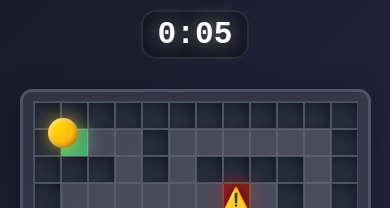
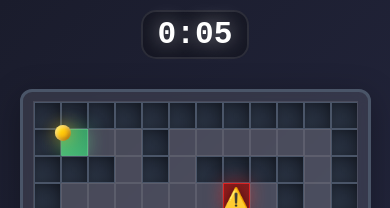
Before and after one commit to aesthytik/ai-maze-runner, a Next.js app: page / in a window 390 px wide. Shown: the top 208 px of the page. Built offline with nearby package versions, Linux system fonts and the light colour scheme.

Commit message:
Update player size calculation to use CSS variable for dynamic responsiveness

```diff
--- a/src/app/page.js
+++ b/src/app/page.js
@@ -449,6 +449,7 @@ export default function Home() {
           style={{
             top: `${playerPos.row * cellSize + cellSize / 2}px`,
             left: `${playerPos.col * cellSize + cellSize / 2}px`,
+            "--cell-size": `${cellSize}px`,
           }}
         />
       </div>
--- a/src/app/page.module.css
+++ b/src/app/page.module.css
@@ -112,8 +112,8 @@
 
 .player {
   position: absolute;
-  width: min(30px, 50%);
-  height: min(30px, 50%);
+  width: calc(var(--cell-size) * 0.6);
+  height: calc(var(--cell-size) * 0.6);
   border-radius: 50%;
   background: radial-gradient(
     circle at 30% 30%,
```
